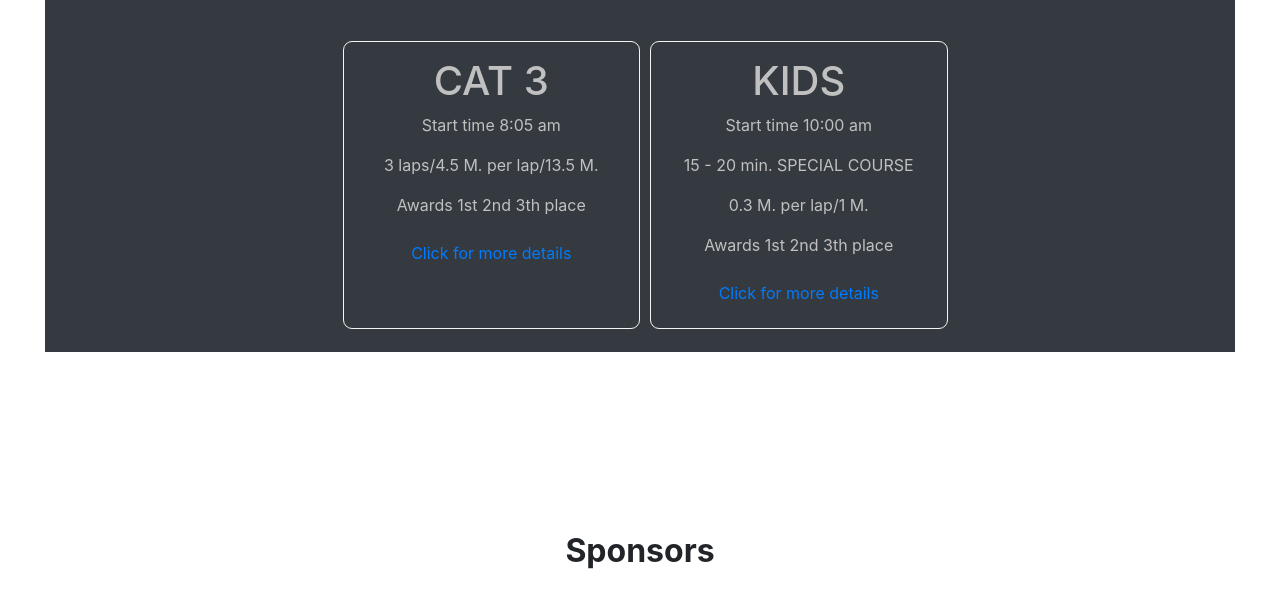
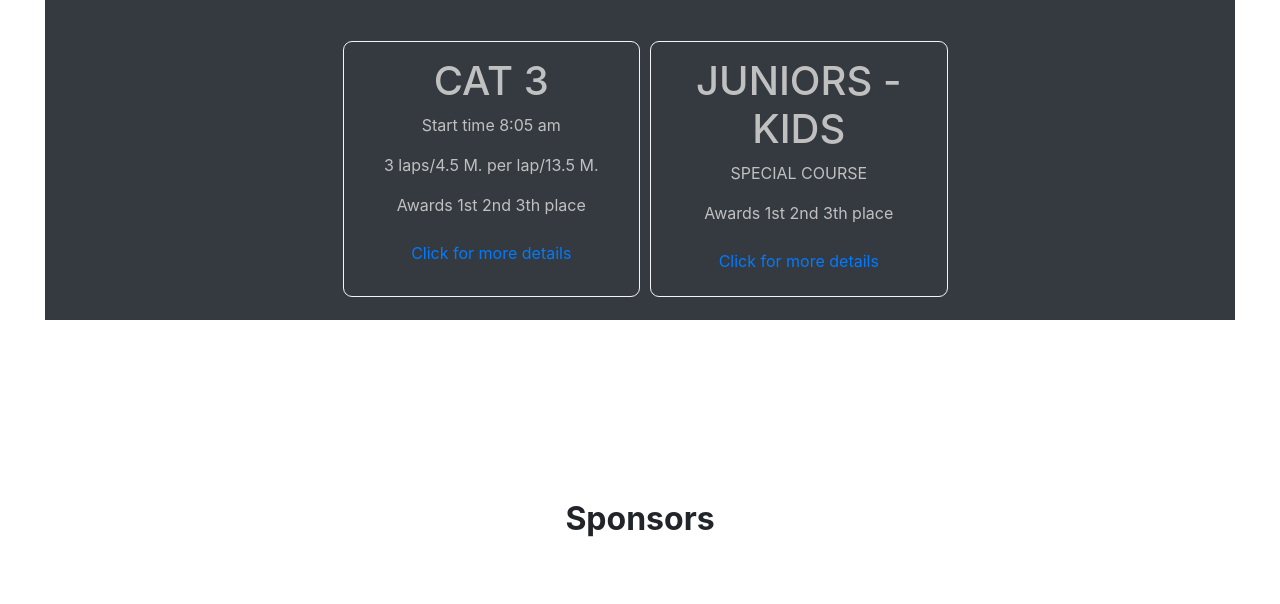
Before and after one commit to parmenidesorpinel/parmenidesorpinel.github.io, a plain HTML site: page index.html in a window 1280 px wide. Shown: the part 1211-1815 px from the top of the page. Drawn offline with nearby package versions, Linux system fonts and the light colour scheme.

Commit message:
Update index.html

```diff
--- a/index.html
+++ b/index.html
@@ -130,10 +130,8 @@
 					</a>
 				</div>
 				<div class="col-xs-6 col-sm-4 col-md-4 col-lg-3 box button">
-					<h1>KIDS</h1>
-					<p>Start time 10:00 am</p>
-					<p>15 - 20 min. SPECIAL COURSE</p>
-					<p>0.3 M. per lap/1 M.</p>
+					<h1>JUNIORS - KIDS</h1>
+					<p>SPECIAL COURSE</p>
 					<p>Awards 1st 2nd 3th place</p>
 					<a class="nav-link" href="categories.html">Click for more details<span class="sr-only">(current)</span>
 					</a>
```
